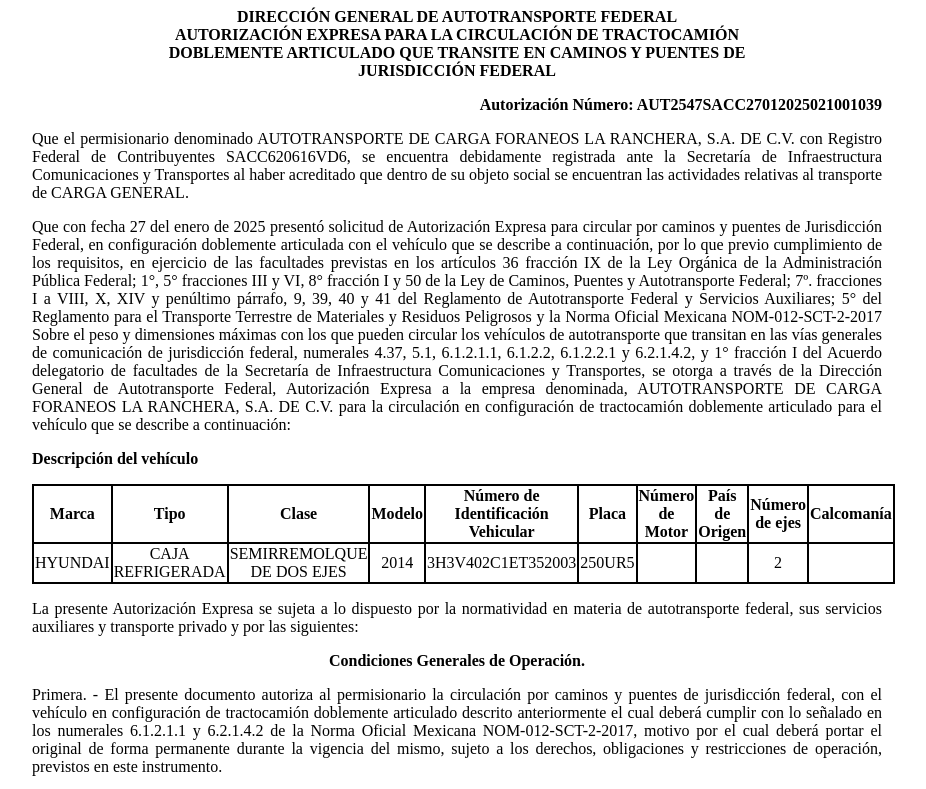
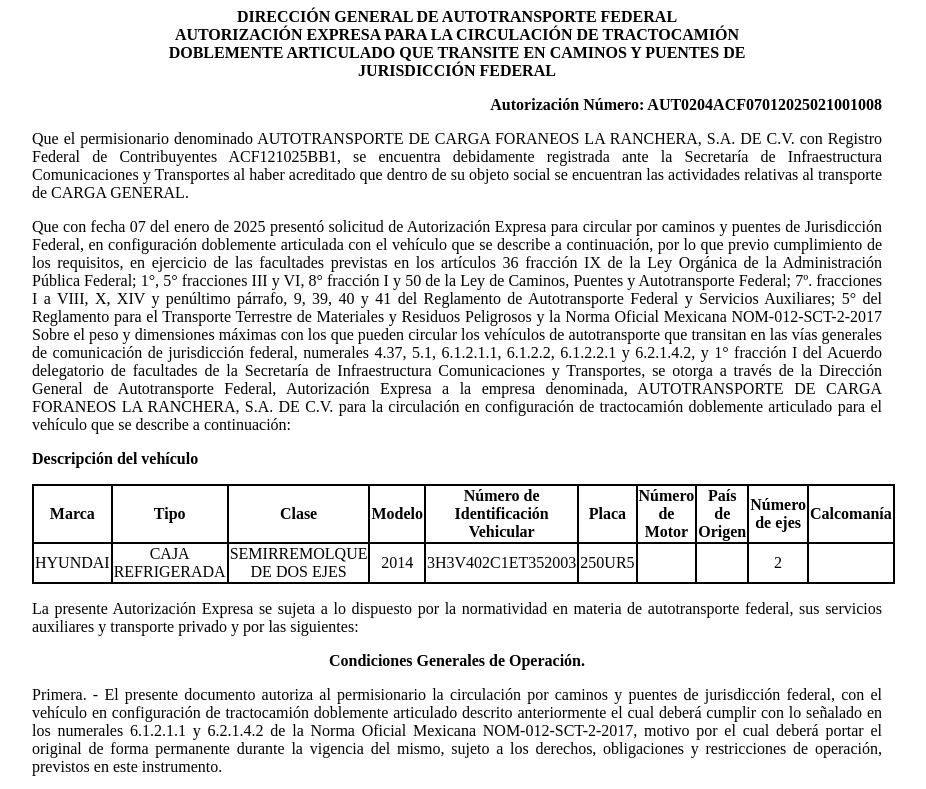
Before and after one commit to app-sct/ConsultaAutDobleRemolque-folio-0629526.github.io, a plain HTML site: page index.html in a window 1280 px wide. Shown: the top 789 px of the page, without its empty margins (183-1109 px from the left). Drawn offline with Linux system fonts and the light colour scheme.

Commit message:
Update index.html

```diff
--- a/index.html
+++ b/index.html
@@ -81,18 +81,18 @@
 						<p class="sinMargen">JURISDICCIÓN FEDERAL</p>
 					</div>
 
-					<p class="derechaNegro">Autorización Número: AUT2547SACC27012025021001039</p>
+					<p class="derechaNegro">Autorización Número: AUT0204ACF07012025021001008</p>
 
 					<p class="justificado">Que el permisionario denominado
 						AUTOTRANSPORTE DE CARGA FORANEOS LA RANCHERA, S.A. DE C.V. con Registro Federal de
-						Contribuyentes SACC620616VD6, se encuentra
+						Contribuyentes ACF121025BB1, se encuentra
 						debidamente registrada ante la Secretaría de Infraestructura
 						Comunicaciones y Transportes al haber acreditado que dentro de su
 						objeto social se encuentran las actividades relativas al
 						transporte de CARGA GENERAL.</p>
 
 
-					<p class="justificado">Que con fecha 27 del
+					<p class="justificado">Que con fecha 07 del
 						enero de 2025 presentó
 						solicitud de Autorización Expresa para circular por caminos y
 						puentes de Jurisdicción Federal, en configuración doblemente
```
